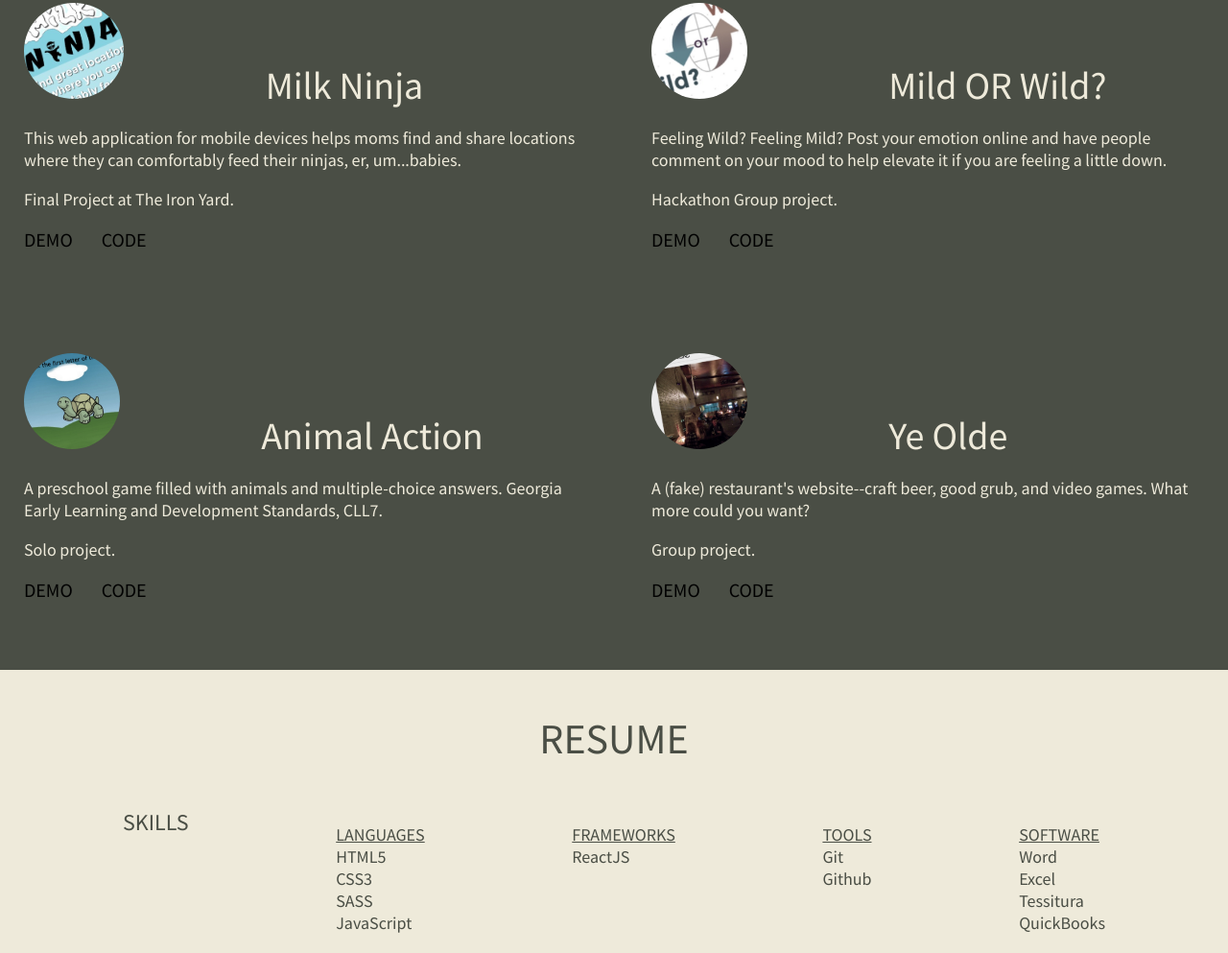
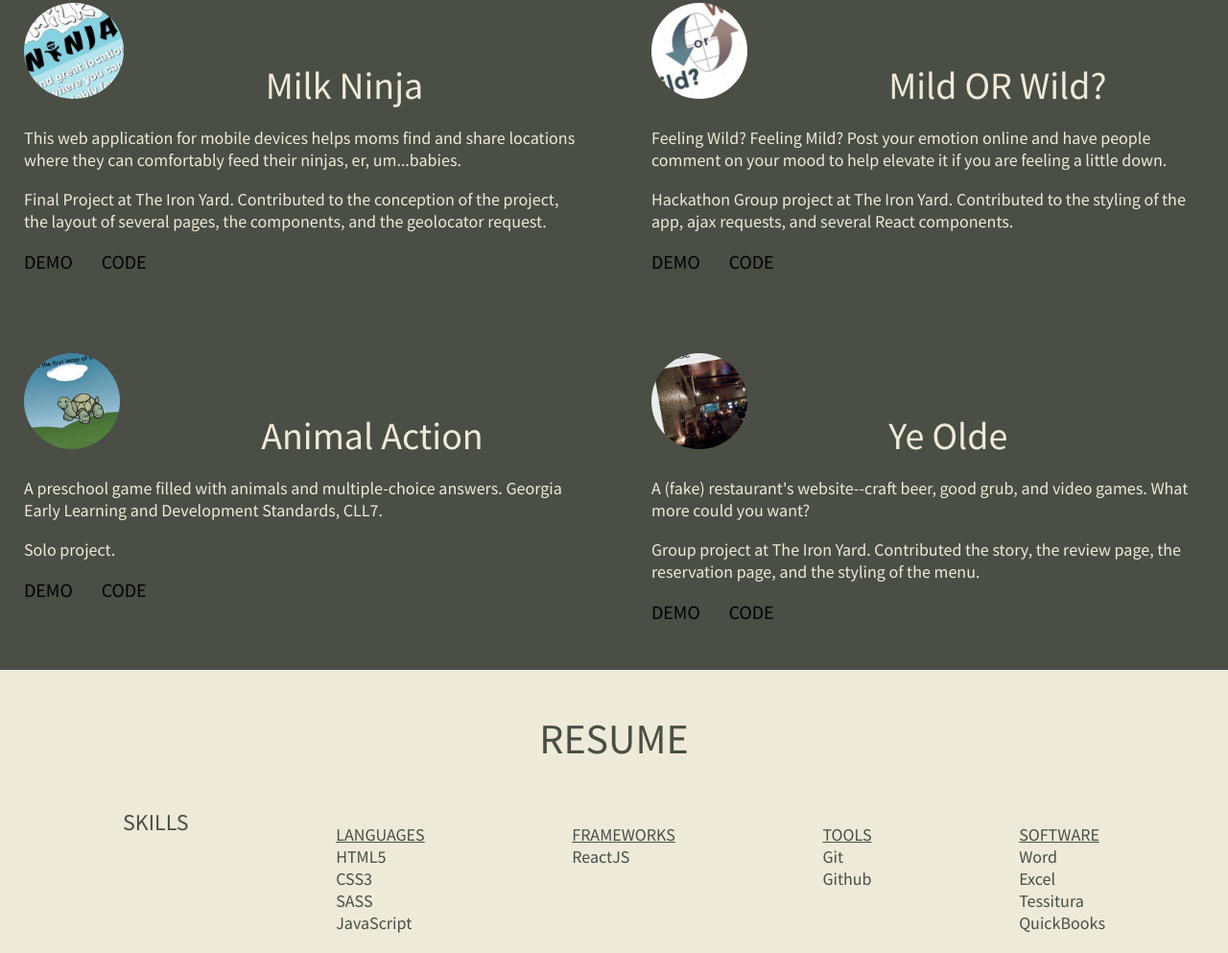
Before and after one commit to hconley6695/portfolio, a React app: page src/html/index.html in a window 1280 px wide. Shown: the part 1923-2916 px from the top of the page at 96% size. Built offline with nearby package versions, Linux system fonts and the light colour scheme; files whose address does not match are found by name.

Commit message:
added individual contributions to group projects

```diff
--- a/src/html/index.html
+++ b/src/html/index.html
@@ -88,7 +88,7 @@
 				<div class="ninja-description">
 					<p>This web application for mobile devices helps moms find and share locations where they can comfortably feed their ninjas, er, um...babies.
 					</p>
-					<p>Final Project at The Iron Yard. <!-- Contributed to the conception of the project, the layout of several pages, the components, and the geolocator request. --></p>
+					<p>Final Project at The Iron Yard. Contributed to the conception of the project, the layout of several pages, the components, and the geolocator request. </p>
 					<ul class="links">
 						<li><a href="https://www.milkninja.com" target="_blank">DEMO</a></li>
 						<li><a href="https://github.com/nursing-station/milk-ninja-js" target="_blank">CODE</a></li>
@@ -116,7 +116,7 @@
 				<div class="wildmild-description">
 					<p>Feeling Wild?  Feeling Mild?  Post your emotion online and have people comment on your mood to help elevate it if you are feeling a little down.
 					</p>
-					<p>Hackathon Group project. <!-- Contributed to the styling of the entire app, ajax requests, and several React components. --></p>
+					<p>Hackathon Group project at The Iron Yard. Contributed to the styling of the app, ajax requests, and several React components.</p>
 <!-- 					<ul>Built With
 						<li>JavaScript</li>
 						<li>Ajax</li>
@@ -144,7 +144,7 @@
 				<div class="restaurant-description">
 					<p>A (fake) restaurant's website--craft beer, good grub, and video games.  What more could you want?
 					</p>
-					<p>Group project.  <!-- Contributed the story, the forms, and the styling of the menu. --></p>
+					<p>Group project at The Iron Yard. Contributed the story, the review page, the reservation page, and the styling of the menu.</p>
 					<!-- <ul>Built With
 						<li>HTML</li>
 						<li>CSS</li>
```
Also changed, not shown: dist/index.html.
